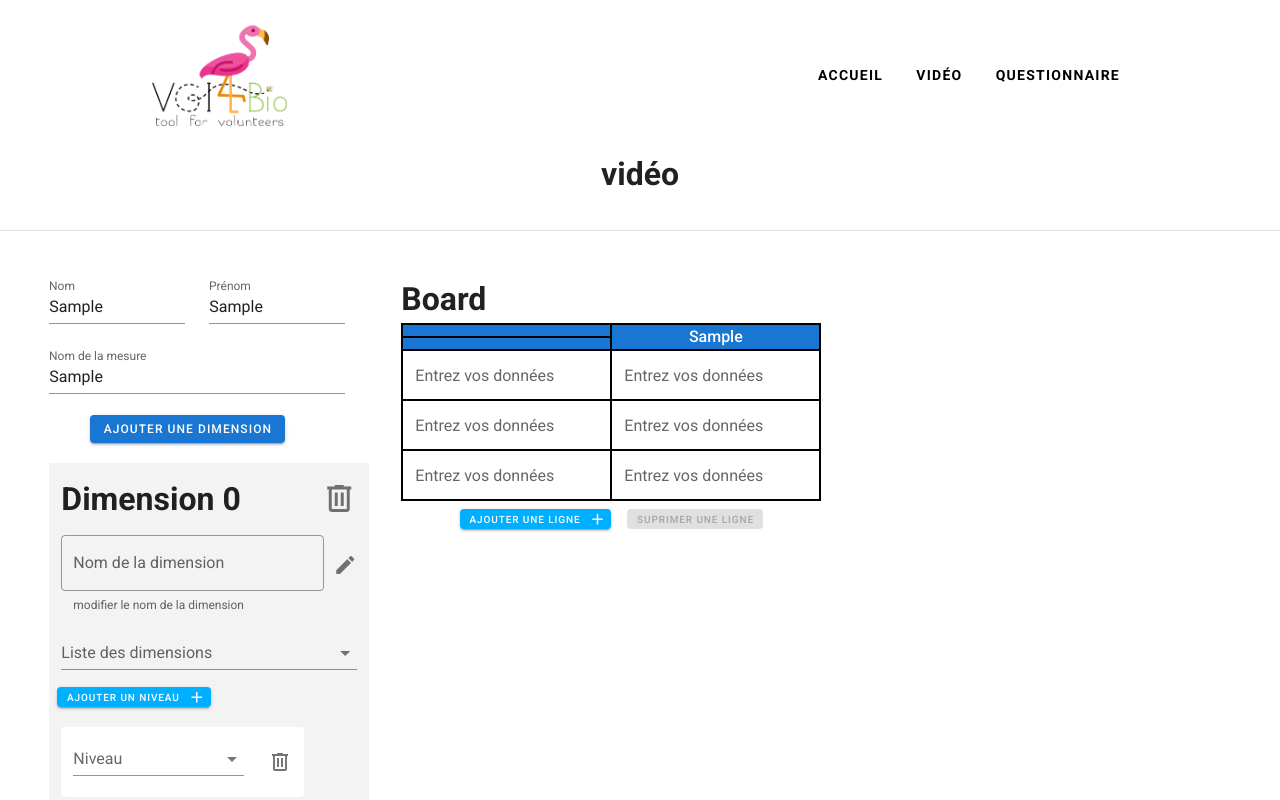
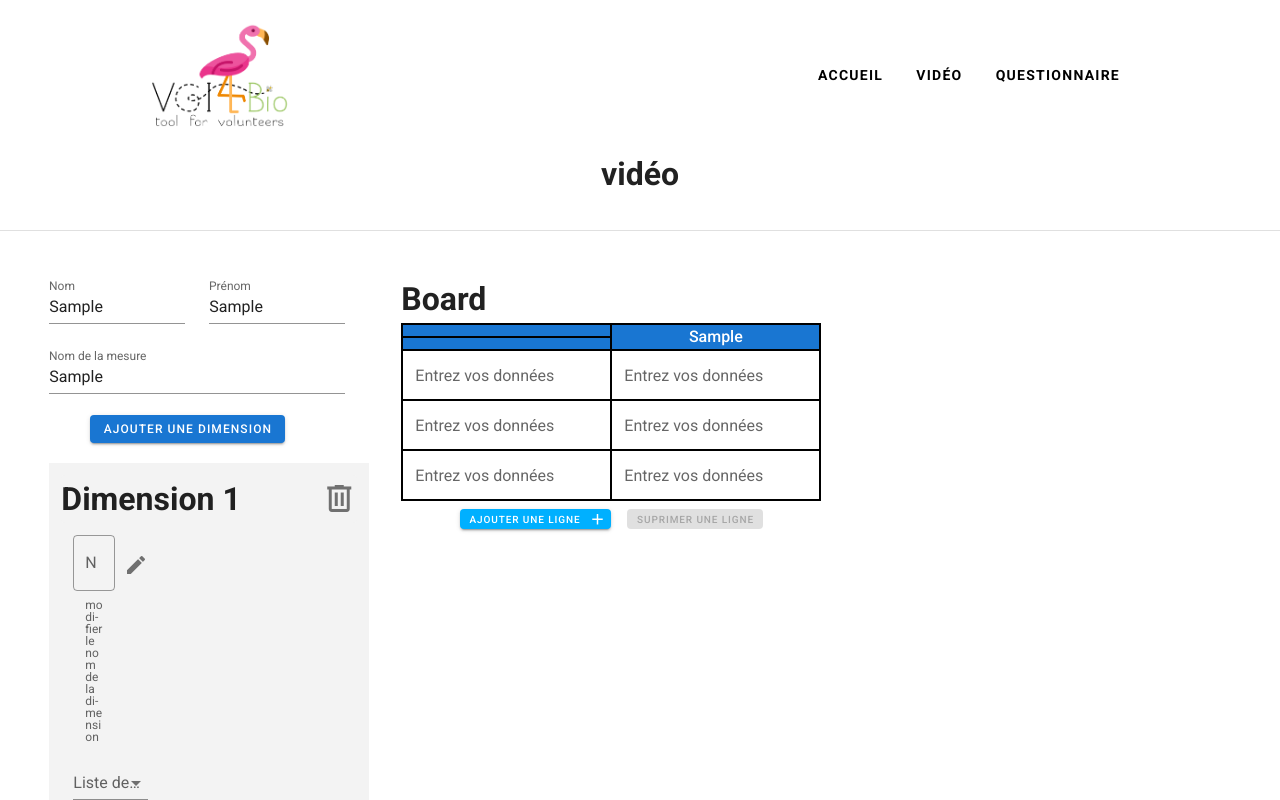
Before and after one commit to constantinfite/vgi-4-bio, a Vue app in the folder client/: page / in a window 1280 px wide. Both pictures are taken after typing "Sample", "Sample", "Sample" into the empty fields and a click on the button "AJOUTER UNE DIMENSION". Shown: the top 800 px of the page. Built offline with nearby package versions, Linux system fonts and the light colour scheme.

Commit message:
change select for level

```diff
--- a/client/package.json
+++ b/client/package.json
@@ -10,6 +10,7 @@
   "dependencies": {
     "core-js": "^3.6.4",
     "vue": "^2.6.11",
+    "vue-multiselect": "^2.1.6",
     "vue-router": "^3.1.6",
     "vuetify": "^2.2.11",
     "vuex": "^3.1.3"
--- a/client/public/index.html
+++ b/client/public/index.html
@@ -8,6 +8,9 @@
     <title><%= htmlWebpackPlugin.options.title %></title>
     <link rel="stylesheet" href="https://fonts.googleapis.com/css?family=Roboto:100,300,400,500,700,900">
     <link rel="stylesheet" href="https://cdn.jsdelivr.net/npm/@mdi/font@latest/css/materialdesignicons.min.css">
+
+    <link href="https://cdn.jsdelivr.net/npm/select2@4.1.0-beta.1/dist/css/select2.min.css" rel="stylesheet" />
+    <script src="https://cdn.jsdelivr.net/npm/select2@4.1.0-beta.1/dist/js/select2.min.js"></script>
   </head>
   <body>
     <noscript>
--- a/client/src/views/Home.vue
+++ b/client/src/views/Home.vue
@@ -40,7 +40,7 @@
               >
             </div>
 
-            <v-row align="center">
+            <v-row>
               <!-- Dimensions  -->
               <v-col
                 v-for="(table, i) in tablesData"
@@ -52,18 +52,20 @@
                 class="card ma-3"
               >
                 <v-card
-                  class="mb-3 d-flex space-between"
+                  class="d-flex space-between"
                   flat
                   color="rgb(243, 243, 243)"
                 >
-                  <h1>Dimension {{ i }}</h1>
+                  <h1>Dimension {{ i + 1 }}</h1>
                   <v-spacer />
 
                   <v-icon large @click="deleteDim(i)"
                     >mdi-trash-can-outline</v-icon
                   >
                 </v-card>
+                <v-col xl="4" lg="4">
                   <v-text-field
+                    width="50%"
                     v-model="table.dim"
                     persistent-hint
                     hint="modifier le nom de la dimension"
@@ -77,28 +79,23 @@
                     @click:append-outer="editDimension"
                     @blur="focus = false"
                   ></v-text-field>
-
                   <v-select
-                  class="select-dim"
                     :items="computedDims"
                     @change="changeValueDim($event, i)"
                     :value="table.dim"
                     label="Liste des dimensions"
                   ></v-select>
+                </v-col>
+                <h2>Niveau</h2>
 
-                <v-row>
-                  <v-btn
-                    x-small
-                    color="light-blue accent-3"
-                    class="ma-2 white--text"
-                    @click="addLevel(i)"
-                  >
-                    Ajouter un niveau
-                    <v-icon right dark>mdi-plus</v-icon>
-                  </v-btn>
-                </v-row>
+                <v-combobox
+                  v-model="select"
+                  :items="computedLevels[i]"
+                  label="Selectionner les niveaux"
+                  multiple
+                ></v-combobox>
                 <!-- Levels -->
-                <v-row>
+                <v-row justify="center">
                   <v-col
                     cols="11"
                     md="10"
@@ -107,15 +104,15 @@
                     v-for="(table, j) in tablesData[i].level"
                     :key="j"
                   >
-                    <v-card flat class="d-flex justify-space-between">
+                    <v-card elevation="1" class="d-flex justify-space-between">
                       <v-icon
-                        v-show="j > 0"
+                        v-if="j > 0"
                         class="mx-3"
                         @click="upLevel(tablesData, i, j)"
                         >mdi-arrow-up</v-icon
                       >
                       <v-icon
-                        v-show="j != tablesData[i].level.length - 1"
+                        v-if="j != tablesData[i].level.length - 1"
                         class="mx-3"
                         @click="downLevel(tablesData, i, j)"
                         >mdi-arrow-down</v-icon
@@ -125,13 +122,24 @@
                         :items="computedLevels[i]"
                         @change="changeValueLevel($event, i, j)"
                         :value="table"
-                        label="Niveau"
+                        :label="'Niveau ' + (j + 1)"
                       ></v-select>
                       <v-icon class="mr-3" @click="deleteLevel(i, j)"
                         >mdi-trash-can-outline</v-icon
                       >
                     </v-card>
                   </v-col>
+                  <v-row justify="center">
+                    <v-btn
+                      x-small
+                      color="#95C35A"
+                      class="ma-2 white--text"
+                      @click="addLevel(i)"
+                    >
+                      Ajouter un niveau
+                      <v-icon right dark>mdi-plus</v-icon>
+                    </v-btn>
+                  </v-row>
                 </v-row>
               </v-col>
             </v-row>
@@ -168,9 +176,11 @@
 
 <script>
 // @ is an alias to /src
+
 import Board from "@/components/Board.vue";
 import Video from "@/components/Video.vue";
 import donnee from "../Choix.json";
+
 export default {
   name: "Home",
   components: {
--- a/client/styles.css
+++ b/client/styles.css
@@ -1,3 +1,3 @@
-/* * {
+* {
   box-sizing: border-box;
-} */
+}
```
Also changed, not shown: client/src/components/Board.vue (+16 -6 lines), 1 other file (tests, documents, lock files or other folders). Lines whose indentation alone changed are shown as unchanged.
